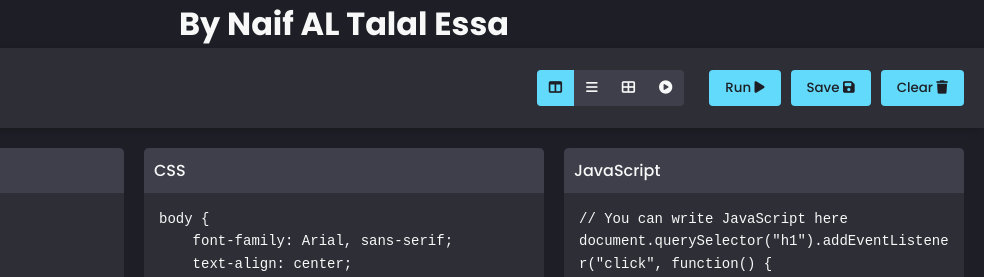
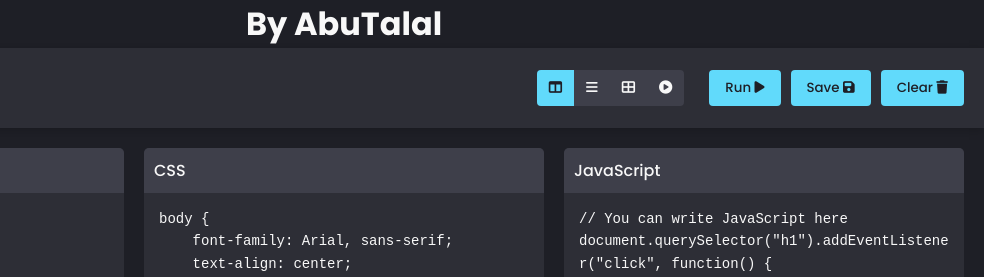
Before and after one commit to victorystreamlines/GL-CodePen, a plain HTML site: page index.html in a window 1280 px wide. Shown: the top 277 px of the page, 296-1280 px from the left. Drawn offline with Linux system fonts and the light colour scheme.

Commit message:
docs: update author name in index.html

```diff
--- a/index.html
+++ b/index.html
@@ -12,7 +12,7 @@
     <link rel="stylesheet" href="https://cdnjs.cloudflare.com/ajax/libs/font-awesome/6.4.0/css/all.min.css">
 </head>
 <body>
-    <h1 style="text-align: center;">By Naif AL Talal Essa</h1>
+    <h1 style="text-align: center;">By AbuTalal</h1>
     <div class="container" data-layout="horizontal">
         <div class="header">
             <div class="logo-container">
```
